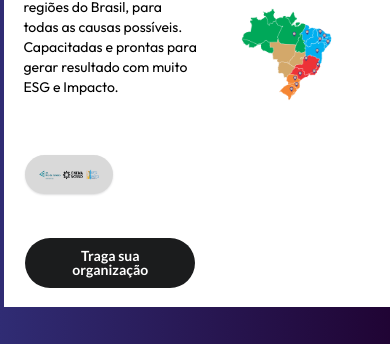
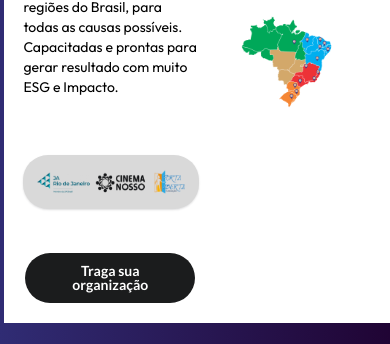
Before and after one commit to brennomeneses/Nobis-B2B-Homepage, a plain HTML site: page pages/impact/index.html in a window 390 px wide. Shown: the part 10619-10963 px from the top of the page. Drawn offline with nearby package versions, Linux system fonts and the light colour scheme; a script that the page names is missing.

Commit message:
site oficialmente responsivo

```diff
--- a/pages/impact/index.html
+++ b/pages/impact/index.html
@@ -556,8 +556,7 @@
               causas possíveis. Capacitadas e prontas para gerar resultado com muito ESG e Impacto.
             </p>
             <br>
-            <div class="ui segment"
-              style="width: 50%;background: #D9D9D9; border: none; border-radius: 25px; margin-left: 1%;">
+            <div class="ui segment" id="3setor" style="background: #D9D9D9;  border: none;  border-radius: 25px;">
               <img id="icons-impact" src="../../assets/images/icons/icons-impact.png" />
             </div>
             <br>
--- a/pages/impact/style.css
+++ b/pages/impact/style.css
@@ -455,4 +455,8 @@ body{
     width: 100vw !important;
     text-align: center;
   }
+
+  #3setor {
+    width: 100%;
+  }
 }
```
